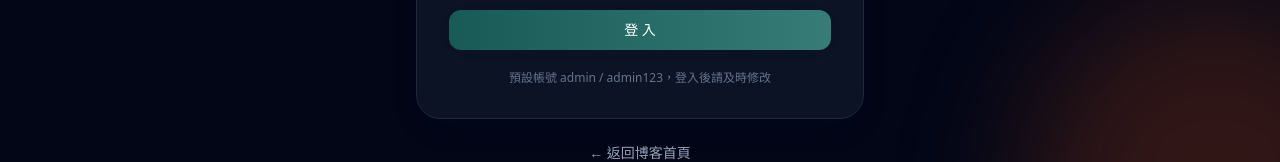
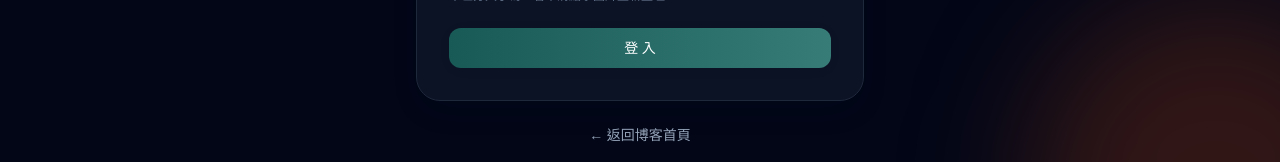
Before and after one commit to wilsonx123/eooce-blog, a Vue app in the folder web/: page /home/login in a window 1280 px wide. Shown: the part 550-712 px from the top of the page. Built offline with nearby package versions, Linux system fonts and the light colour scheme; no server answers; a web font is replaced by a local one.

Commit message:
登入頁移除「預設帳號 admin/admin123」提示文字

```diff
--- a/web/src/views/admin/LoginView.vue
+++ b/web/src/views/admin/LoginView.vue
@@ -125,10 +125,6 @@ onMounted(loadCaptcha)
         <button type="submit" class="btn-primary mt-6 w-full !py-2.5" :disabled="loading">
           {{ loading ? '登入中...' : '登 入' }}
         </button>
-
-        <p class="mt-5 text-center text-xs text-slate-500">
-          預設帳號 admin / admin123，登入後請及時修改
-        </p>
       </form>
 
       <p class="mt-6 text-center text-sm">
```
